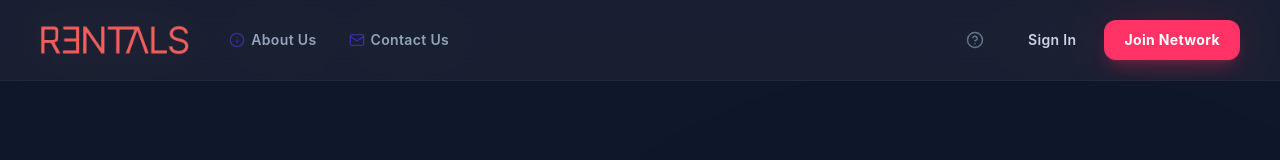
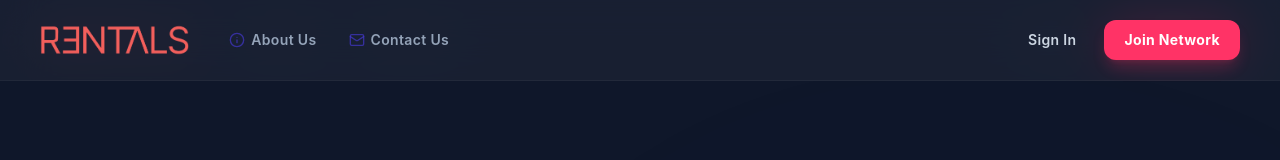
Before and after one commit to Ademolah/RENTALS_FRONTEND, a React (Vite) app: page /contact in a window 1280 px wide. Shown: the top 160 px of the page. Built offline with nearby package versions, Linux system fonts and the light colour scheme.

Commit message:
updated navbar

```diff
--- a/src/components/layouts/Navbar.jsx
+++ b/src/components/layouts/Navbar.jsx
@@ -10,7 +10,6 @@ import {
   LogOut,
   User,
   ChevronDown,
-  HelpCircle
 } from 'lucide-react';
 
 export const Navbar = () => {
@@ -87,9 +86,9 @@ export const Navbar = () => {
 
           {/* RIGHT CLUSTER: Contextual Auth Utilities & Desktop Action Elements */}
           <div className="hidden md:flex items-center gap-6">
-            <Link to="/support" className="text-slate-500 hover:text-slate-300 transition-colors p-2">
+            {/* <Link to="/support" className="text-slate-500 hover:text-slate-300 transition-colors p-2">
               <HelpCircle size={18} />
-            </Link>
+            </Link> */}
 
             {isAuthenticated ? (
               <div className="relative">
```
